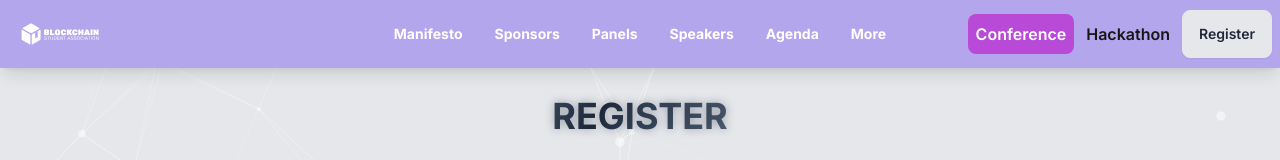
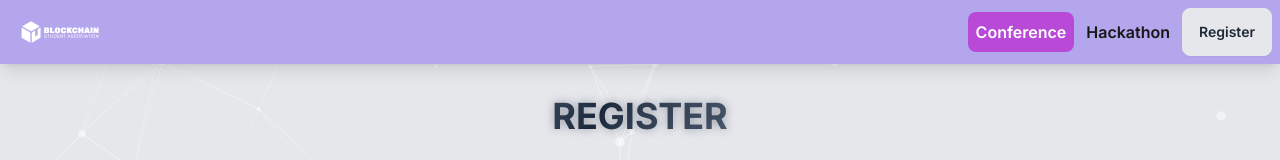
Before and after one commit to bsaepfl/conf-website, a Next.js app: page /register in a window 1280 px wide. Shown: the top 160 px of the page. Built offline with nearby package versions, Linux system fonts and the light colour scheme.

Commit message:
Updated info + color, fixed navbar in register

```diff
--- a/src/app/components/Hackathon/RulesView.tsx
+++ b/src/app/components/Hackathon/RulesView.tsx
@@ -20,7 +20,7 @@ const RulesView = () => {
         {/* <div> */}
         <div className="w-full flex items-center justify-center lg:justify-start">
           <a
-            href="/assets/BSA_Hackathon_Rules.pdf"
+            href="/Assets/BSA_Hackathon_Rules.pdf"
             target="_blank"
             download
             className="w-fit gap-3 uppercase rounded-md bg-dark-100 hover:bg-white border border-black text-black font-medium hover:text-dark-100 hover:border-dark-100 duration-100 px-10 py-2"
--- /dev/null
+++ b/src/app/components/NavbarR.tsx
@@ -0,0 +1,39 @@
+'use client'
+import Link from 'next/link'
+import Image from 'next/image'
+import BSALogo from '../images/hero/BSALogo'
+
+
+
+
+const Navbar = () => {
+  return (
+
+    <div className="navbar bg-secondary shadow-lg fixed top-0 z-50  font-semibold opacity-100">
+
+      <div className="navbar-start">
+
+
+            <Link href="/">
+              <BSALogo  classname="w-full btn btn-ghost normal-case p-2" />
+            </Link>
+        </div>
+
+
+
+
+      <div className="navbar-end  gap-1">
+        <a
+          className=' p-2 rounded-lg text-white bg-primary'
+        >
+          Conference
+        </a>
+        <Link href="/hackathon" className='p-2 hover:bg-blue-200 rounded-lg'>Hackathon</Link>
+
+        <Link href="/register" className="btn ">Register</Link>
+      </div>
+    </div>
+  )
+}
+
+export default Navbar
--- a/src/app/components/Speakers/SpeakersComponent.tsx
+++ b/src/app/components/Speakers/SpeakersComponent.tsx
@@ -53,7 +53,7 @@ const speakersData = [
   {
     name: 'Feltroid Prime',
     image: FP,
-    description: 'Applied Cryptography engineer',
+    description: 'Applied Cryptography engineer, member of Herodotus and Garaga',
     socials: {
       twitter: '',
       linkedin: '',
@@ -231,7 +231,7 @@ const SpeakersComponent = () => {
         {speakersData.map((speaker, index) => (
           <div
             key={index}
-            className="card bg-neutral text-white shadow-md p-6 flex flex-col items-start space-y-4 h-auto relative"
+            className="card bg-secondary text-white shadow-md p-6 flex flex-col items-start space-y-4 h-auto relative"
           >
             {/* Photo Section */}
             <div className="avatar flex justify-center w-full">
--- a/src/app/register/page.tsx
+++ b/src/app/register/page.tsx
@@ -1,5 +1,5 @@
 // src/app/tickets/page.tsx
-import Navbar from '../components/Navbar';
+import NavbarR from '../components/NavbarR';
 import Footer from '../components/Footer';
 import StarsBackground from '../components/StarsBackground';
 import RegisterComponent from '../components/RegisterComponent/RegisterComponent';
@@ -8,7 +8,7 @@ import RegisterComponent from '../components/RegisterComponent/RegisterComponent
 const TicketsPage = () => {
   return (
     <div className="flex flex-col min-h-screen">
-      <Navbar />
+      <NavbarR />
       <main className="flex-grow flex flex-col items-center justify-center pt-24 pb-12 bg-base-200">
         <StarsBackground />
         <RegisterComponent />
```
